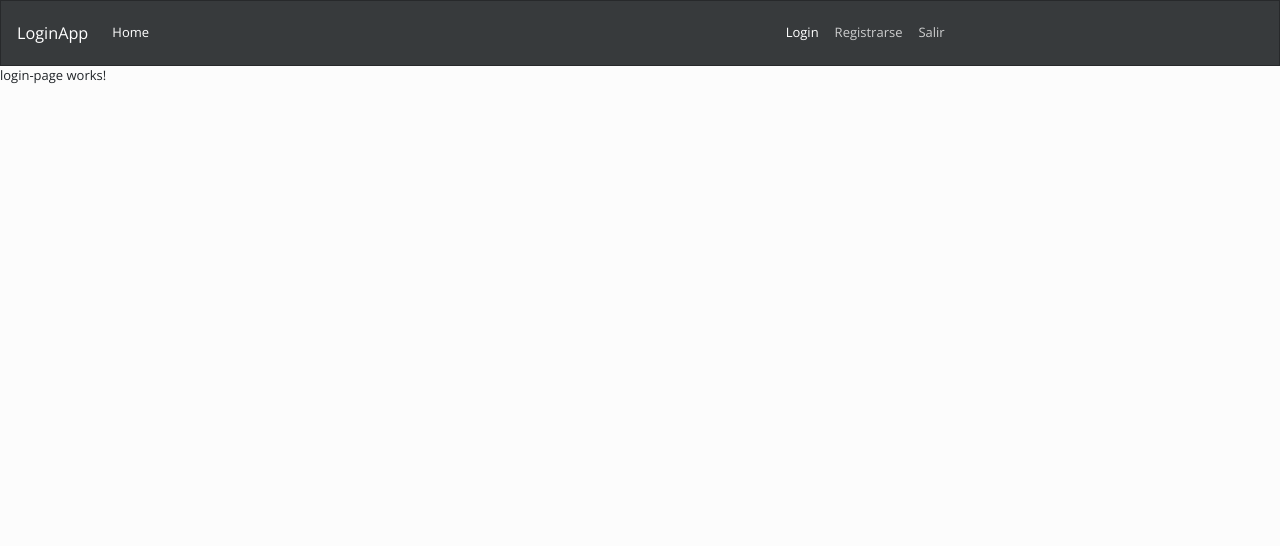
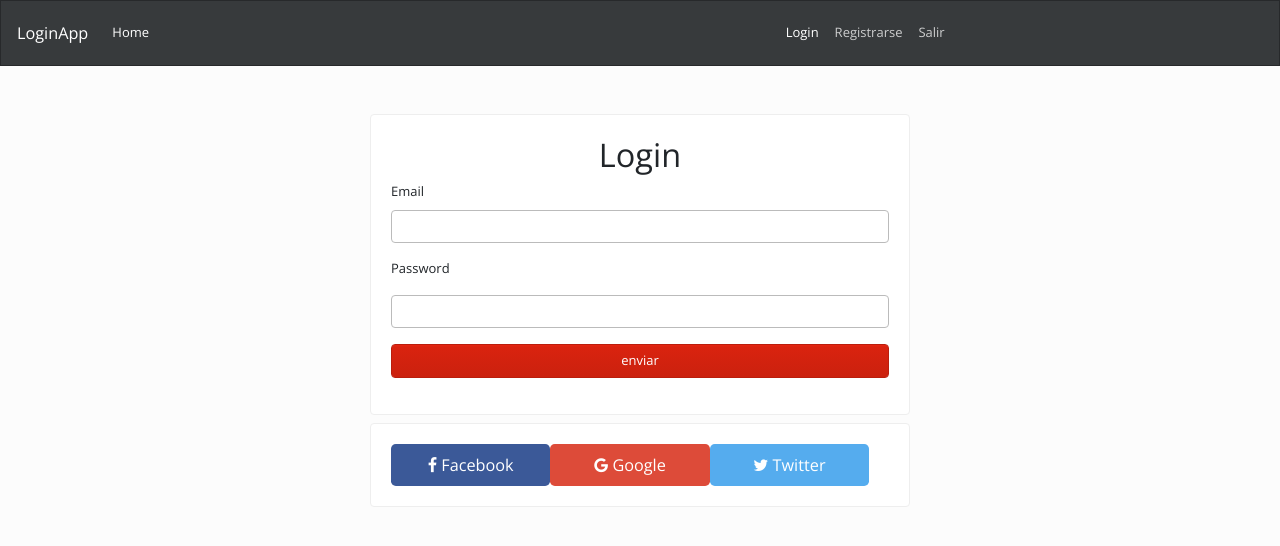
Before and after one commit to tedybak/loginApp, an Angular app: page /login in a window 1280 px wide. Shown: the top 546 px of the page. Built offline with nearby package versions, Linux system fonts and the light colour scheme.

Commit message:
maquetacion de registro, login y pagina no encontrada

```diff
--- a/src/app/app.component.html
+++ b/src/app/app.component.html
@@ -1,2 +1,4 @@
 <app-navbar></app-navbar>
-<router-outlet></router-outlet>
+<div class="container">
+  <router-outlet></router-outlet>
+</div>
--- a/src/app/componentes/home-page/home-page.component.html
+++ b/src/app/componentes/home-page/home-page.component.html
@@ -1 +1,9 @@
-<p>home-page works!</p>
+<div class="jumbotron">
+  <h1 class="display-3">Home Page</h1>
+  <p class="lead">This is a simple hero unit, a simple jumbotron-style component for calling extra attention to featured content or information.</p>
+  <hr class="my-4">
+  <p>It uses utility classes for typography and spacing to space content out within the larger container.</p>
+  <p class="lead">
+    <a class="btn btn-primary btn-lg" href="#" role="button">Learn more</a>
+  </p>
+</div>
--- a/src/app/componentes/login-page/login-page.component.html
+++ b/src/app/componentes/login-page/login-page.component.html
@@ -1 +1,36 @@
-<p>login-page works!</p>
+<div class="row">
+  <div class="col-md-6 mx-auto mt-5">
+    <div class="card">
+      <div class="card-body">
+        <h1 class="text-center">Login</h1>
+        <form>
+          <div class="form-group">
+            <label for="email">Email</label>
+            <input type="email" class="form-control" name="email" id="email">
+          </div>
+
+          <div class="form-group">
+            <label for="password" class="form-group">Password</label>
+            <input type="password" class="form-control" name="password" id="password">
+          </div>
+          <div class="form-group">
+            <input type="button" value="enviar" class="form-control btn btn-primary">
+          </div>
+        </form>
+      </div>
+    </div>
+  </div>
+</div>
+
+<div class="row">
+  <div class="col-md-6 mx-auto mt-2">
+<div class="card">
+  <div class="card-body">
+    <button class="btn btn-lg btn-facebook"><i class="fa fa-facebook"></i> Facebook</button>
+    <button class="btn btn-lg btn-google"><i class="fa fa-google"></i> Google</button>
+    <button class="btn btn-lg btn-twitter"><i class="fa fa-twitter"></i> Twitter</button>
+  </div>
+</div>
+  </div>
+
+</div>
--- a/src/app/componentes/login-page/login-page.component.scss
+++ b/src/app/componentes/login-page/login-page.component.scss
@@ -0,0 +1,18 @@
+.btn-facebook, .btn-google, .btn-twitter{
+  width: 32%;
+}
+
+.btn-facebook{
+  background-color: #3b5998;
+  color: white
+}
+
+.btn-google{
+  background-color: #dd4b39;
+  color: white
+}
+
+.btn-twitter{
+  background-color: #55acee;
+  color: white
+}
--- a/src/app/componentes/not-found-page/not-found-page.component.html
+++ b/src/app/componentes/not-found-page/not-found-page.component.html
@@ -1 +1,11 @@
-<p>not-found-page works!</p>
+<div class="row">
+  <div class="col-md-6 mx-auto text-center">
+<div class="card">
+<h1>Opps</h1>
+<h2>Pagina no encontrada!!!</h2>
+<div class="card-body">
+<a routerLink="/" class="btn btn-primary btn-large"><i class="fa fa-home"></i> Home</a>
+</div>
+</div>
+  </div>
+</div>
--- a/src/app/componentes/privado-page/privado-page.component.html
+++ b/src/app/componentes/privado-page/privado-page.component.html
@@ -1 +1,9 @@
-<p>privado-page works!</p>
+<div class="jumbotron">
+  <h1 class="display-3">Zona privada</h1>
+  <p class="lead">This is a simple hero unit, a simple jumbotron-style component for calling extra attention to featured content or information.</p>
+  <hr class="my-4">
+  <p>It uses utility classes for typography and spacing to space content out within the larger container.</p>
+  <p class="lead">
+    <a class="btn btn-primary btn-lg" href="#" role="button">Learn more</a>
+  </p>
+</div>
--- a/src/app/componentes/register-page/register-page.component.html
+++ b/src/app/componentes/register-page/register-page.component.html
@@ -1 +1,23 @@
-<p>register-page works!</p>
+<div class="row">
+    <div class="col-md-6 mx-auto mt-5">
+      <div class="card">
+        <div class="card-body">
+          <h1 class="text-center">Registro</h1>
+          <form>
+            <div class="form-group">
+              <label for="email">Email</label>
+              <input type="email" class="form-control" name="email" id="email">
+            </div>
+
+            <div class="form-group">
+              <label for="password" class="form-group">Password</label>
+              <input type="password" class="form-control" name="password" id="password">
+            </div>
+            <div class="form-group">
+              <input type="button" value="enviar" class="form-control btn btn-primary">
+            </div>
+          </form>
+        </div>
+      </div>
+    </div>
+  </div>
```
